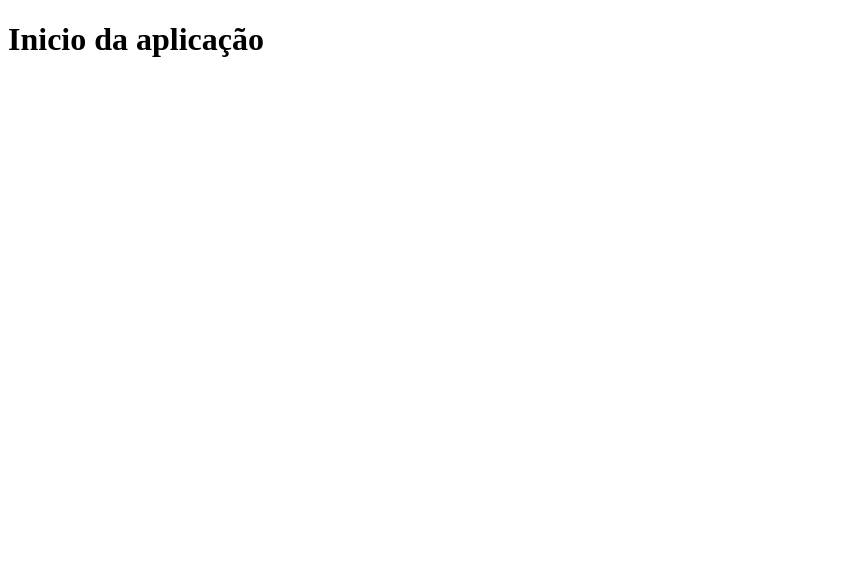
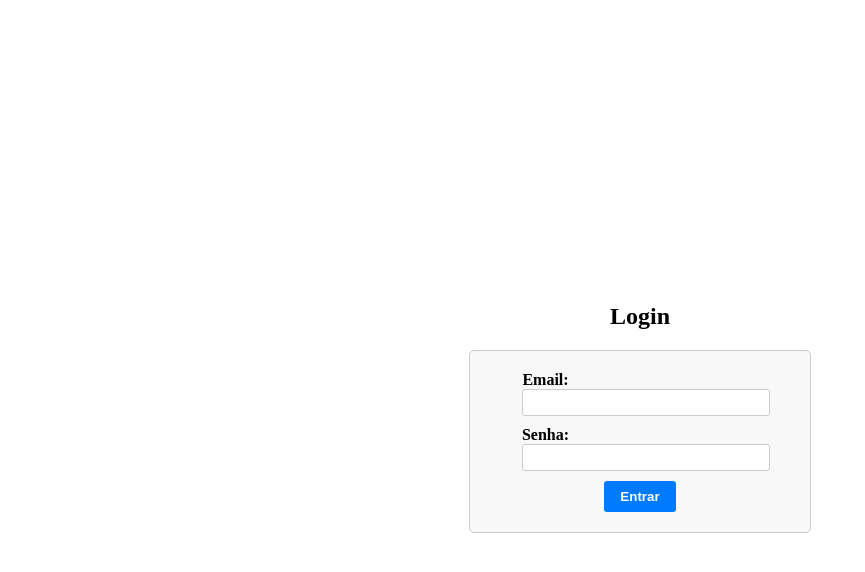
Before and after one commit to wesolsv/wszd_notas, a React (Create React App) app in the folder frontend/: page / in a window 1280 px wide. Shown: the top 572 px of the page, without its empty margins (0-865 px from the left). Built offline with nearby package versions, Linux system fonts and the light colour scheme.

Commit message:
iniciando login

```diff
--- a/frontend/src/App.js
+++ b/frontend/src/App.js
@@ -1,7 +1,9 @@
+import Login from "./components/Login";
+
 function App() {
   return (
     <div>
-      <h1>Inicio da aplicação</h1>
+      <Login />
     </div>
   );
 }
--- /dev/null
+++ b/frontend/src/Login.css
@@ -0,0 +1,48 @@
+.login-container {
+    display: flex;
+    flex-direction: column;
+    align-items: center;
+    justify-content: center;
+    height: 100vh;
+  }
+
+  form {
+    display: flex;
+    flex-direction: column;
+    align-items: center;
+    width: 300px;
+    padding: 20px;
+    border: 1px solid #ccc;
+    border-radius: 5px;
+    background-color: #f8f8f8;
+  }
+
+  .form-group {
+    margin-bottom: 10px;
+  }
+
+  label {
+    font-weight: bold;
+  }
+
+  input[type='email'],
+  input[type='password'] {
+    width: 100%;
+    padding: 5px;
+    border: 1px solid #ccc;
+    border-radius: 3px;
+  }
+
+  button {
+    padding: 8px 16px;
+    border: none;
+    border-radius: 3px;
+    background-color: #007bff;
+    color: #fff;
+    font-weight: bold;
+    cursor: pointer;
+  }
+
+  button:hover {
+    background-color: #0056b3;
+  }
--- /dev/null
+++ b/frontend/src/components/Login.js
@@ -0,0 +1,56 @@
+import React, { useState } from 'react';
+import '../Login.css';
+
+const Login = () => {
+  const [email, setEmail] = useState('');
+  const [password, setPassword] = useState('');
+
+  const handleEmailChange = (e) => {
+    setEmail(e.target.value);
+  };
+
+  const handlePasswordChange = (e) => {
+    setPassword(e.target.value);
+  };
+
+  const handleSubmit = (e) => {
+    e.preventDefault();
+    // Aqui você pode adicionar a lógica para enviar os dados de login para o servidor
+    // por exemplo, fazer uma requisição HTTP para verificar as credenciais
+
+    // Resetar os campos de email e senha após o envio
+    setEmail('');
+    setPassword('');
+  };
+
+  return (
+    <div className="login-container">
+      <h2>Login</h2>
+      <form onSubmit={handleSubmit}>
+        <div className="form-group">
+          <label htmlFor="email">Email:</label>
+          <input
+            type="email"
+            id="email"
+            value={email}
+            onChange={handleEmailChange}
+            required
+          />
+        </div>
+        <div className="form-group">
+          <label htmlFor="password">Senha:</label>
+          <input
+            type="password"
+            id="password"
+            value={password}
+            onChange={handlePasswordChange}
+            required
+          />
+        </div>
+        <button type="submit">Entrar</button>
+      </form>
+    </div>
+  );
+};
+
+export default Login;
```
